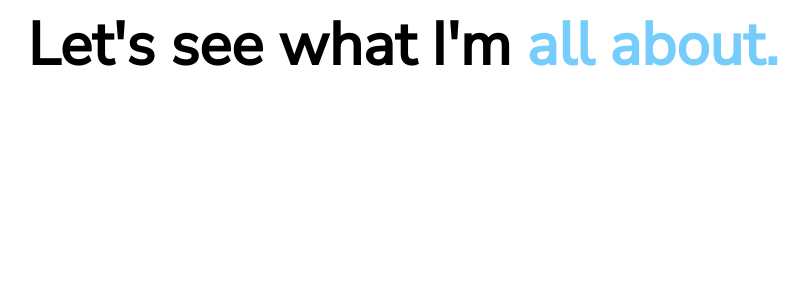
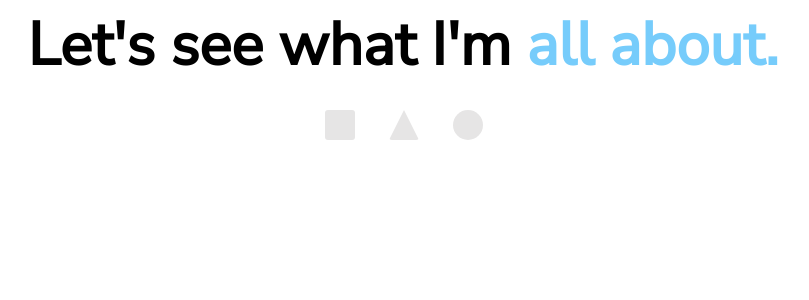
Before and after one commit to harounathiam2005/personal-website-ht, a PHP site: page / in a window 1280 px wide; the page is wider, and only the part inside the window is pictured. Shown: the part 530-830 px from the top of that part, without its empty margins (237-1046 px from the left). Run offline with PHP 8.4, Linux system fonts and the light colour scheme.

Commit message:
added shape accents for aesthetic

```diff
--- a/index.html
+++ b/index.html
@@ -47,7 +47,11 @@
         <div id="statement-box">
             <h1 class="statement">Let's see what I'm </h1>
             <h1 class="statement">&#160</h1>
-            <h1 class="statement" style="color: rgb(118, 204, 251);"> all about.</h1></div>
+            <h1 class="statement" style="color: rgb(118, 204, 251);"> all about.</h1>
+        </div>
+        <div class="shape square"></div>
+        <div class="shape circle"></div>
+        <div class="shape triangle"></div>
         <div class="company-logo-box" style="left: 23%;">
             <img class="logo" src=".\assets\In-Blue-128.png">
         </div>
--- a/script.js
+++ b/script.js
@@ -40,6 +40,22 @@ document.addEventListener('scroll', function() {
 })
 
 document.addEventListener('scroll', function() {
+    const shapes = document.querySelectorAll('.shape');
+    const scrollPosition = window.scrollY;
+    const maxBlur = 2; // maximum blur value
+
+    const blurAmount = Math.min(scrollPosition / 100, maxBlur);
+
+    shapes.forEach((shape, index) => {
+        const rotation = scrollPosition / 3; // Adjust this value for desired rotation speed
+        shape.style.transform = `rotate(${rotation}deg)`;
+        shape.style.filter = `blur(${blurAmount}px)`;
+    });
+});
+
+
+
+document.addEventListener('scroll', function() {
     const logoBoxes = document.querySelectorAll('.company-logo-box');
     const scrollPosition = window.scrollY;
     const triggerPositionVisible = 800; // Adjust this value based on when you want the box to appear
--- a/styles.css
+++ b/styles.css
@@ -4,6 +4,8 @@
     --name-margin-left: 10%;
     --nav-bar-height: 50px;
     --logo-square-dim: 75px;
+    --shape-height: 30px;
+    --global-accent: rgb(118, 204, 251);
 }
 
 body {
@@ -75,7 +77,7 @@ body {
 .statement {
     font-size: 60px;
     z-index: -100;
-    transition: filter 0.3s ease;
+    transition: filter 0.1s ease;
 }
 
 .titles {
@@ -88,6 +90,40 @@ body {
     display: flex;
     justify-content: center; /* Center horizontally */
     align-items: center; /* Center vertically */
+}
+
+#shape-container {
+    width: 30%;
+}
+
+.shape {
+    width: 30px;
+    height: 30px;
+    margin: 50px;
+    position: absolute;
+    border-radius: 3px;
+    top: 590px;
+    z-index: -200;
+}
+
+.square {
+    background-color: rgb(230, 229, 229);
+    left: 40%;
+}
+
+.circle {
+    background-color:  rgb(230, 229, 229);
+    border-radius: 50%;
+    left: 50%;
+}
+
+.triangle {
+    width: 0;
+    height: 0;
+    border-left: 15px solid transparent;
+    border-right: 15px solid transparent;
+    border-bottom: 30px solid rgb(230, 229, 229);
+    left: 45%;
 }
 
 .logo {
```
